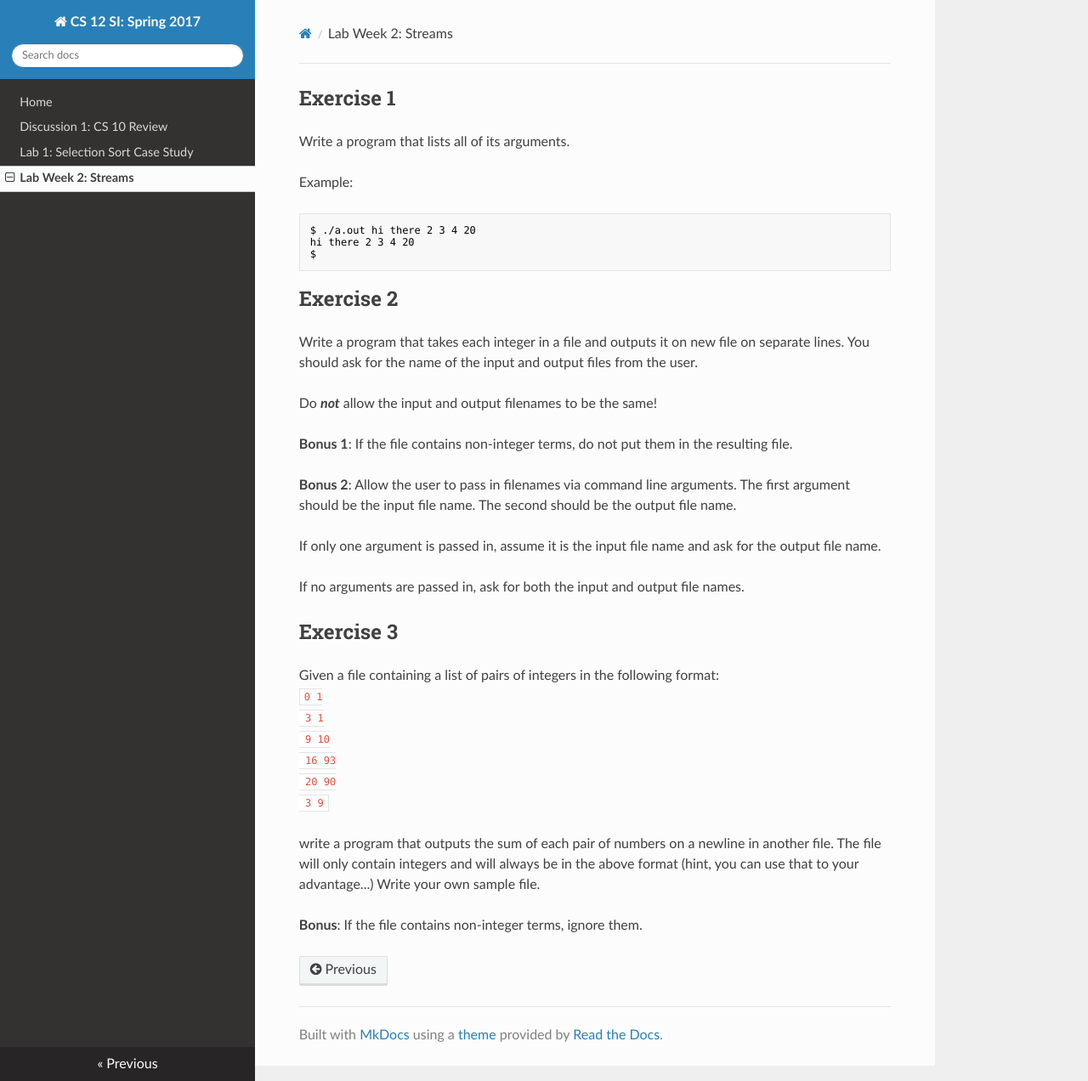
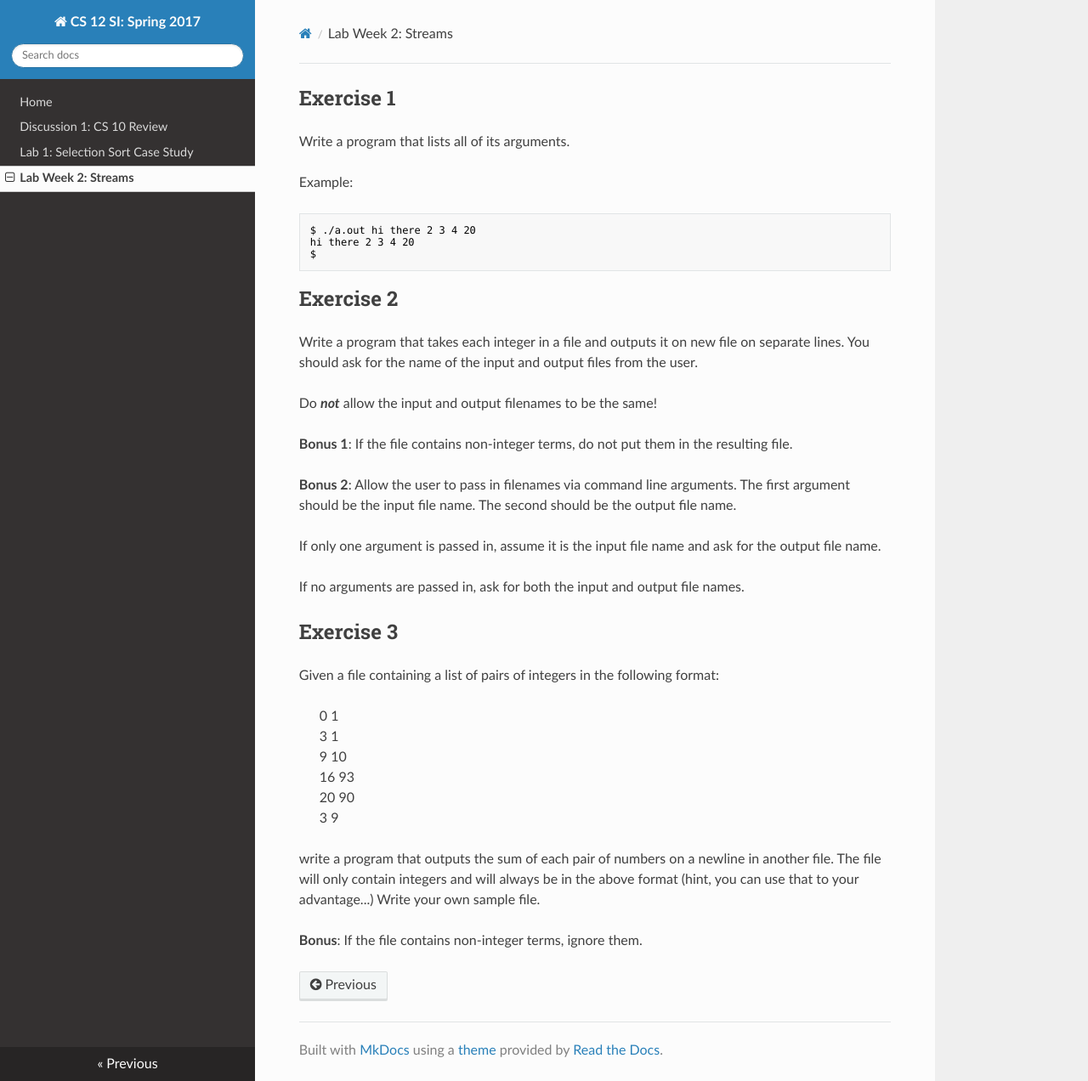
Before and after one commit to cs-si-ucr/cs12, an MkDocs documentation site: the page built from docs/lab02.md, in a window 1280 px wide and 1272 px high. Shown: the whole window at 85% size. Built offline with MkDocs 1.6.1, drawn with Linux system fonts in a browser that asks for light colours; nearby versions of some CDN libraries; old or Windows-style settings are respelled for this version of MkDocs.

Commit message:
it actually works :O

```diff
--- a/docs/lab02.md
+++ b/docs/lab02.md
@@ -38,12 +38,12 @@
 Exercise 3
 ---
 Given a file containing a list of pairs of integers in the following format: <br>
-`0 1
- 3 1
- 9 10
- 16 93
- 20 90
- 3 9`
+> 0 1 <br>
+> 3 1 <br>
+> 9 10 <br>
+> 16 93 <br>
+> 20 90 <br>
+> 3 9 <br>
 
 write a program that outputs the sum of each pair of numbers on a newline in another file.
 The file will only contain integers and will always be in the above format (hint, you can use
```
